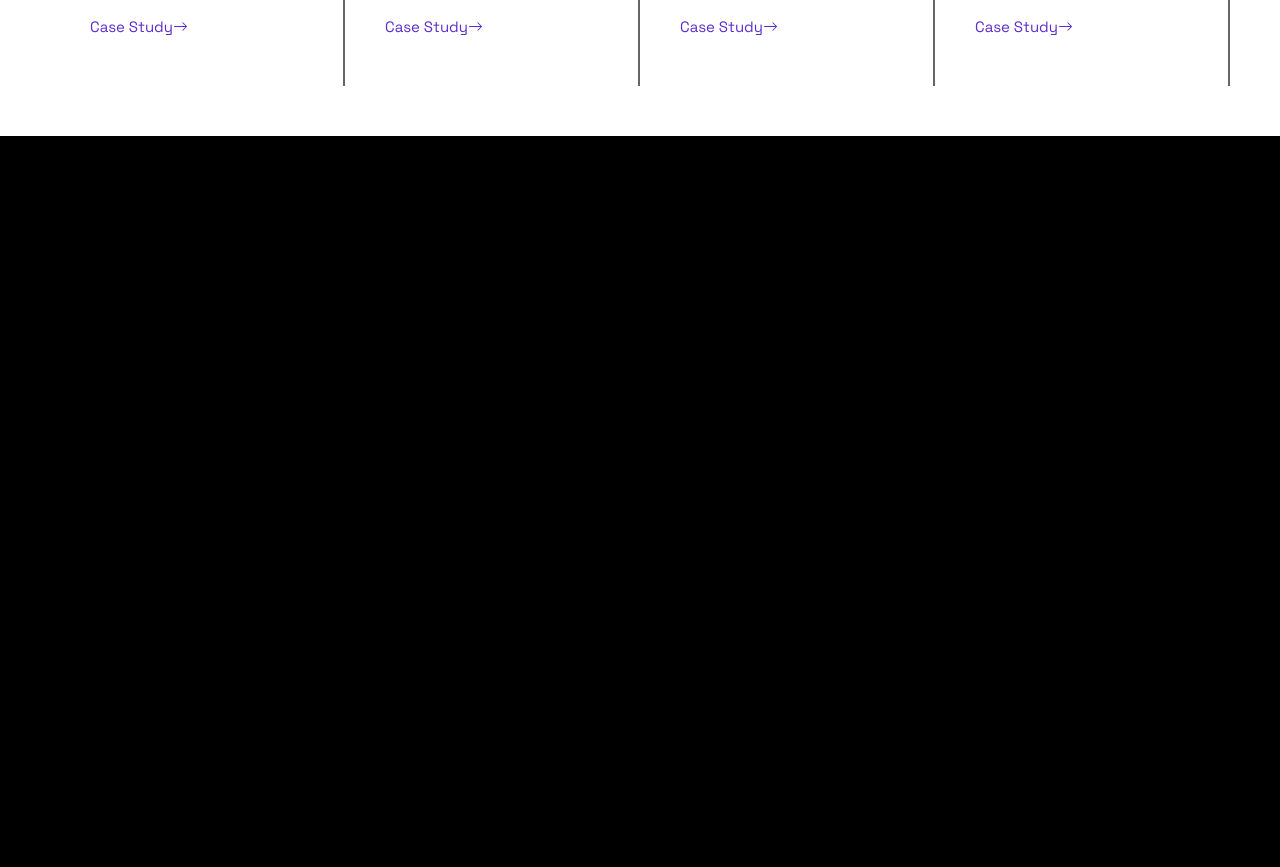
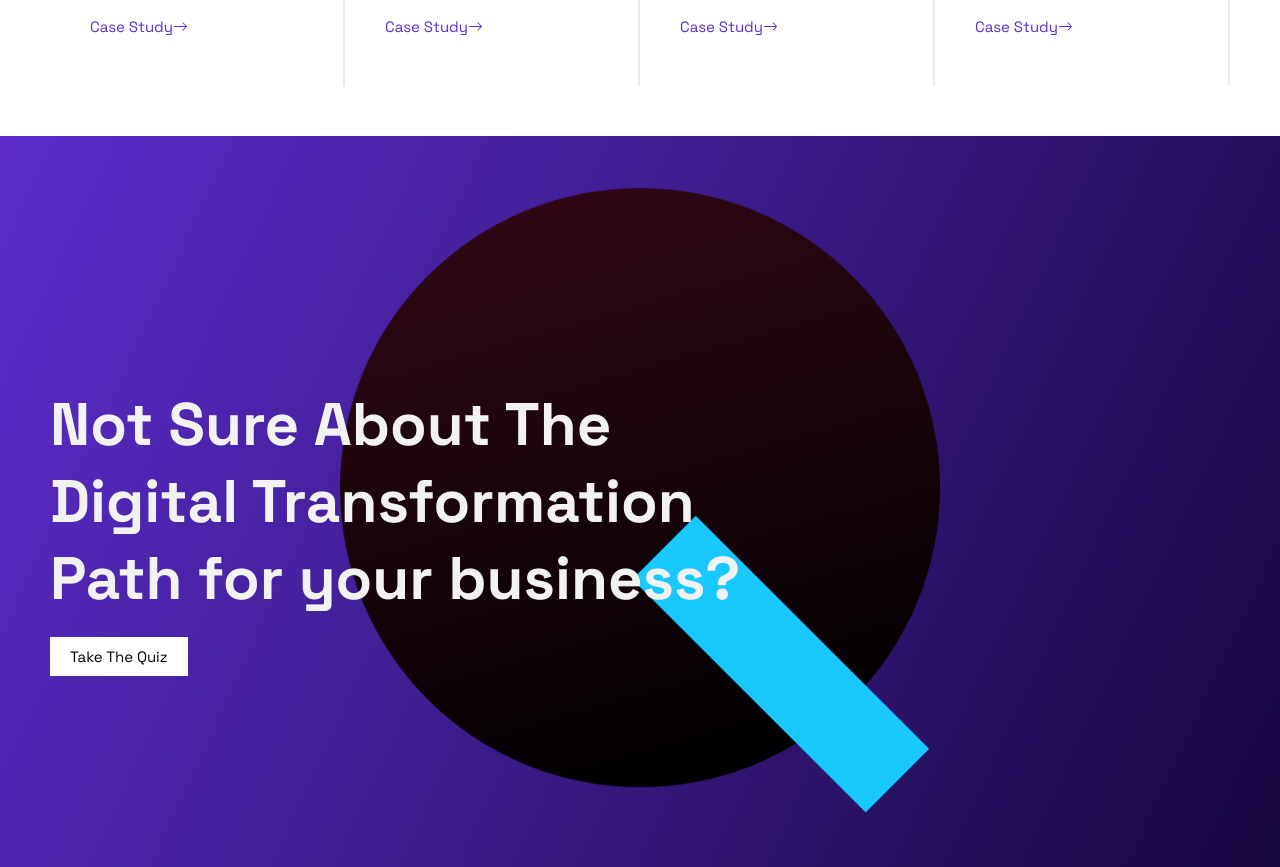
Before and after one commit to tirlochanarora16/agrim, a Next.js app: page / in a window 1280 px wide. Shown: the part 4220-5087 px from the top of the page. Before the commit the page ends 4356 px from the top, so only its background shows below. Built offline with nearby package versions, Linux system fonts and the light colour scheme.

Commit message:
added quiz section

```diff
--- a/components/Clients/Clients.module.scss
+++ b/components/Clients/Clients.module.scss
@@ -26,11 +26,10 @@
     display: grid;
     grid-template-columns: repeat(3, 1fr);
     grid-template-rows: auto 1fr auto 1fr;
-    // padding-right: 3rem;
-    // padding-left: 3rem;
+
     padding: 5rem 3rem;
 
-    border-right: 2px solid #666;
+    border-right: 2px solid #ececec;
     transition: all 0.4s;
 
     &:hover {
--- /dev/null
+++ b/components/Quiz/Quiz.js
@@ -0,0 +1,22 @@
+import Image from "next/image";
+import Link from "next/link";
+
+import quiz from "../../images/quiz.png";
+
+import style from "./Quiz.module.scss";
+
+const Quiz = () => {
+  return (
+    <section className={style.quiz}>
+      <h1>Not Sure About The Digital Transformation Path for your business?</h1>
+      <div className={style["quiz__img"]}>
+        <Image src={quiz} width={600} height={625} />
+      </div>
+      <div className={style["quiz__button"]}>
+        <Link href="#">take the quiz</Link>
+      </div>
+    </section>
+  );
+};
+
+export default Quiz;
--- /dev/null
+++ b/components/Quiz/Quiz.module.scss
@@ -0,0 +1,60 @@
+.quiz {
+  padding: 5rem;
+  background-image: linear-gradient(115deg, #5c2dcc, #170740),
+    url(../../images/quiz.png);
+
+  display: grid;
+  grid-template-columns: 75rem 1fr;
+  grid-template-rows: 20rem 1fr 20rem;
+
+  position: relative;
+
+  h1 {
+    grid-row: 2 / 3;
+    font-size: 6rem;
+    position: relative;
+    z-index: 10;
+  }
+
+  &__img {
+    display: block;
+    margin: auto;
+    position: absolute;
+    top: 50%;
+    left: 50%;
+    transform: translate(-50%, -50%);
+  }
+
+  &__button {
+    grid-row: 3 / 4;
+
+    margin-top: 2rem;
+
+    width: fit-content;
+    height: fit-content;
+
+    color: #000;
+
+    &:hover {
+      color: #fff;
+    }
+
+    &:hover a {
+      background-image: linear-gradient(90deg, #5c2dcc, #397de6, #19c8ff);
+    }
+
+    a {
+      &:link,
+      &:visited {
+        display: inline-block;
+        background-color: #fff;
+        padding: 1rem 2rem;
+        font-size: 1.5rem;
+        text-decoration: none;
+        text-transform: capitalize;
+        color: inherit;
+        cursor: context-menu;
+      }
+    }
+  }
+}
--- a/pages/index.js
+++ b/pages/index.js
@@ -8,6 +8,7 @@ import Needs from "../components/Needs/Needs";
 import CTA from "../components/CTA/Cta";
 import Partners from "../components/Partners/Partners";
 import Clients from "../components/Clients/Clients";
+import Quiz from "../components/Quiz/Quiz";
 
 export default function Home() {
   return (
@@ -23,6 +24,7 @@ export default function Home() {
         <CTA />
         <Partners />
         <Clients />
+        <Quiz />
       </main>
     </Fragment>
   );
```
Also changed, not shown: images/quiz.png (added).
